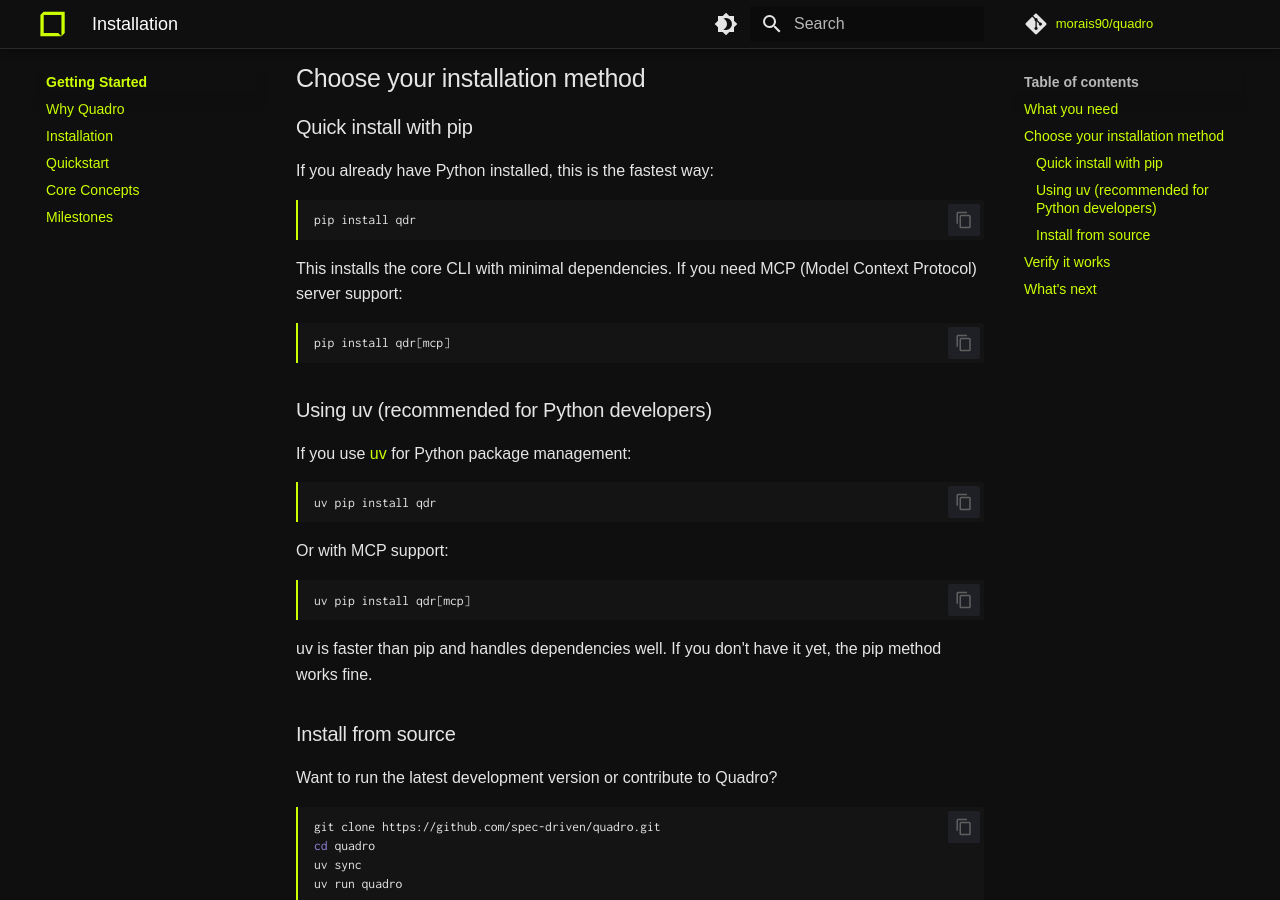
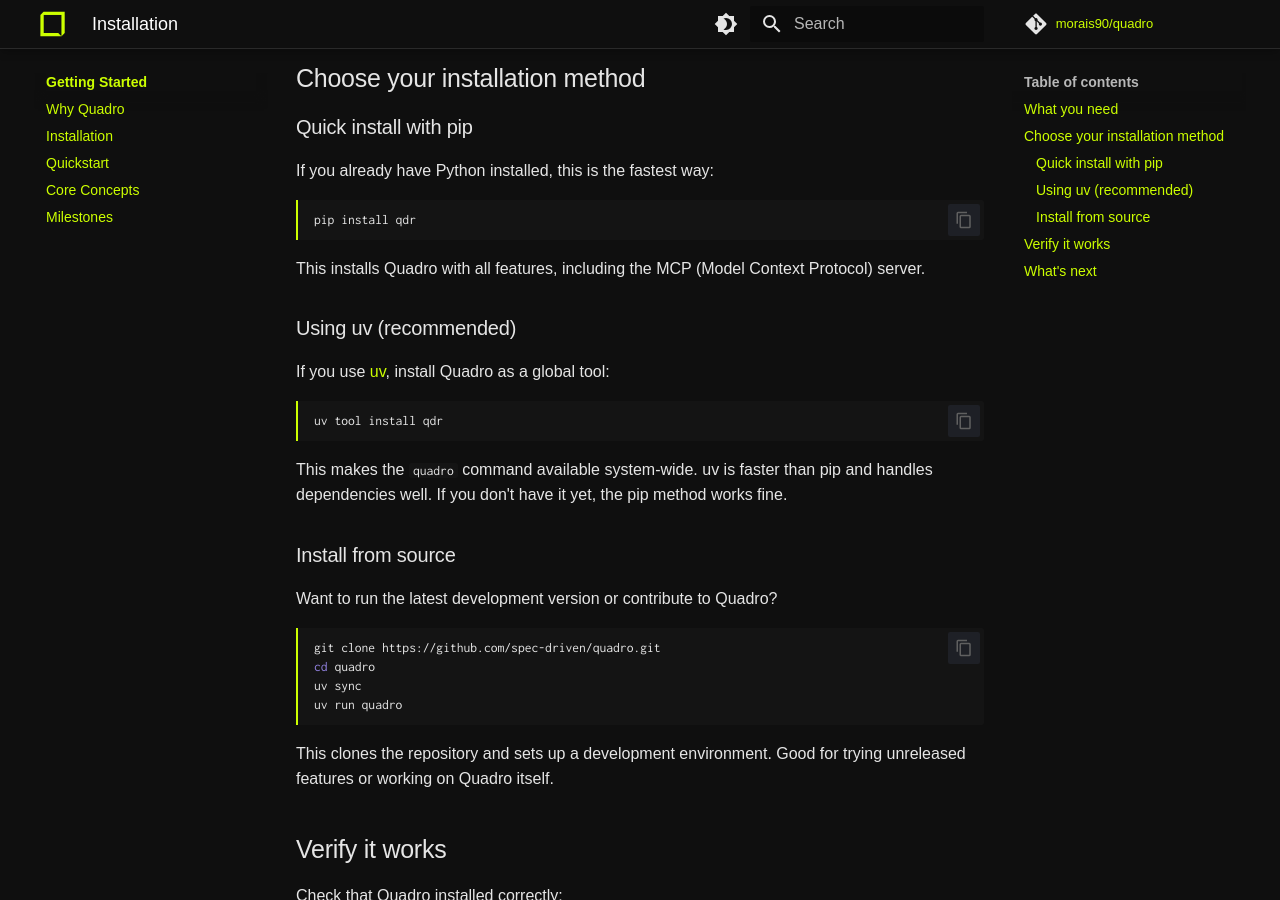
Before and after one commit to morais90/quadro, an MkDocs documentation site: the page built from docs/getting-started/installation.md, in a window 1280 px wide and 900 px high, scrolled down 426 px. Built offline with MkDocs 1.6.1 and Material for MkDocs 9.7.7, drawn with Linux system fonts in a browser that asks for light colours; some web fonts are replaced; a script that is not in the unit is left out; comment, search, counter and statistics services are not loaded.

Commit message:
refactor(deps): make MCP dependencies required and improve install docs
Move fastmcp and pydantic from optional-dependencies to main
dependencies so 'uvx --from qdr python -m quadro.mcp' works without
needing [mcp] extra. Update installation docs to use 'uv tool install'
instead of 'uv pip install' as the recommended method for CLI tools.

````diff
--- a/docs/getting-started/installation.md
+++ b/docs/getting-started/installation.md
@@ -19,27 +19,17 @@
 pip install qdr
 ```
 
-This installs the core CLI with minimal dependencies. If you need MCP (Model Context Protocol) server support:
+This installs Quadro with all features, including the MCP (Model Context Protocol) server.
+
+### Using uv (recommended)
+
+If you use [uv](https://github.com/astral-sh/uv), install Quadro as a global tool:
 
 ```bash
-pip install qdr[mcp]
+uv tool install qdr
 ```
 
-### Using uv (recommended for Python developers)
-
-If you use [uv](https://github.com/astral-sh/uv) for Python package management:
-
-```bash
-uv pip install qdr
-```
-
-Or with MCP support:
-
-```bash
-uv pip install qdr[mcp]
-```
-
-uv is faster than pip and handles dependencies well. If you don't have it yet, the pip method works fine.
+This makes the `quadro` command available system-wide. uv is faster than pip and handles dependencies well. If you don't have it yet, the pip method works fine.
 
 ### Install from source
 
--- a/pyproject.toml
+++ b/pyproject.toml
@@ -28,10 +28,6 @@
     "click>=8.1.7",
     "rich>=13.7.0",
     "python-frontmatter>=1.1.0",
-]
-
-[project.optional-dependencies]
-mcp = [
     "fastmcp>=2.12.4",
     "pydantic>=2.12.0",
 ]
````
